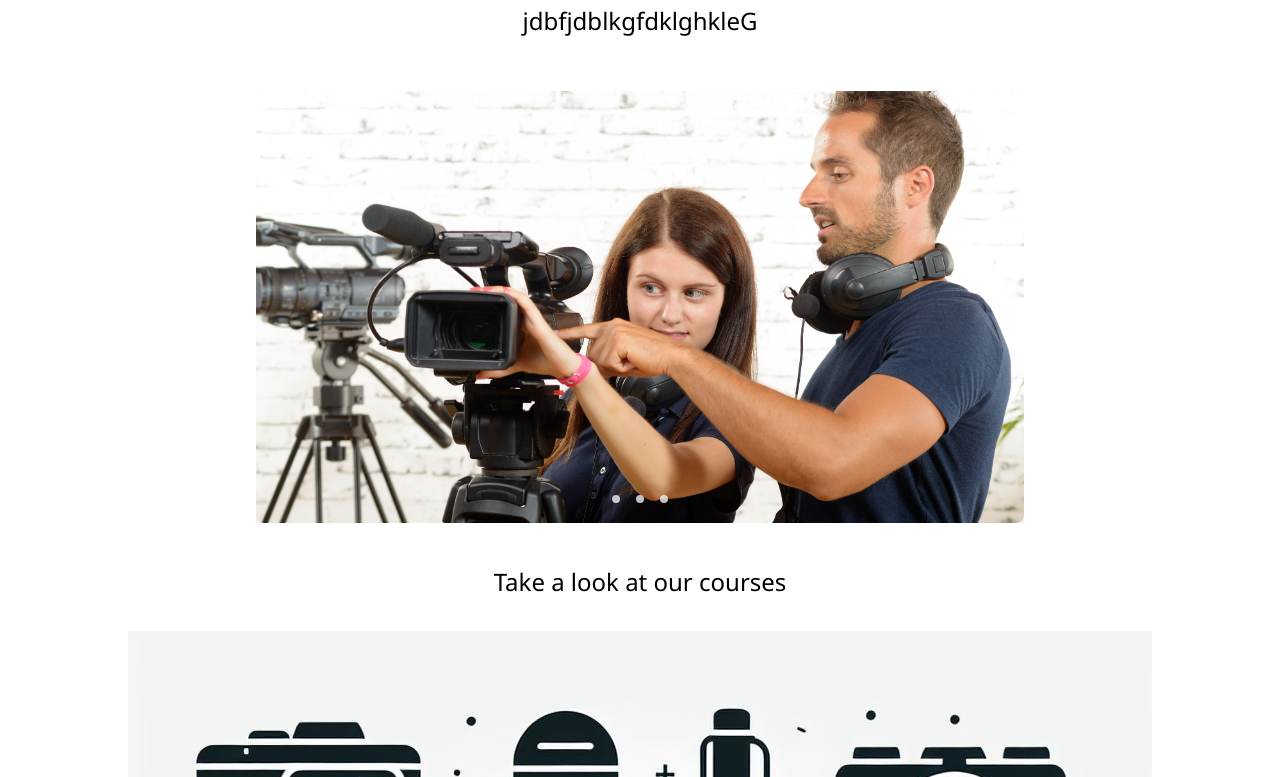
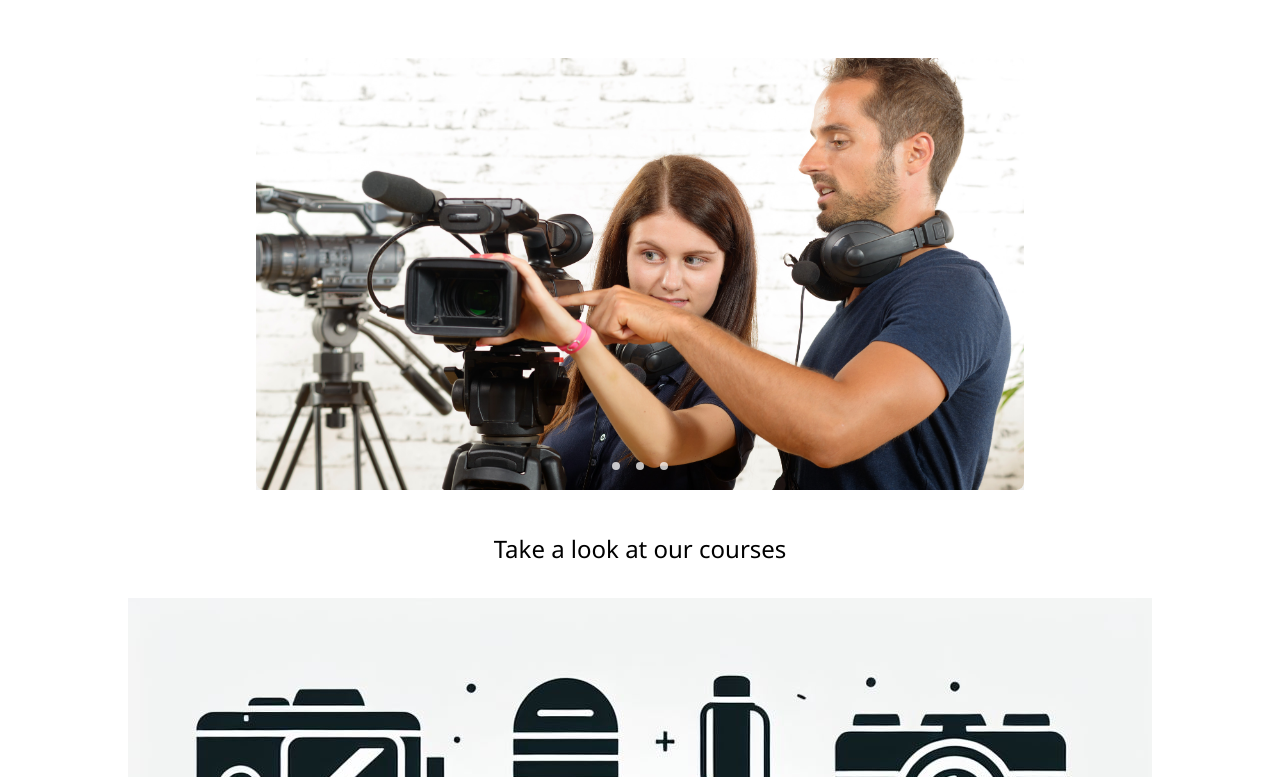
Before and after one commit to Giovj1011/Esame-Html, a plain HTML site: page Home.html in a window 1280 px wide. Shown: the part 238-1015 px from the top of the page. Drawn offline with Linux system fonts and the light colour scheme.

Commit message:
Update Home.html

```diff
--- a/Home.html
+++ b/Home.html
@@ -17,7 +17,6 @@
 <section class="frase">
 <h1 >Cinema is <a class="rosso">"how"</a>, not "what".</h1>
 <p>Alfred Hitchcock</p>
-    <p>jdbfjdblkgfdklghkleG</p>
 </section>
 
 &nbsp;
```
